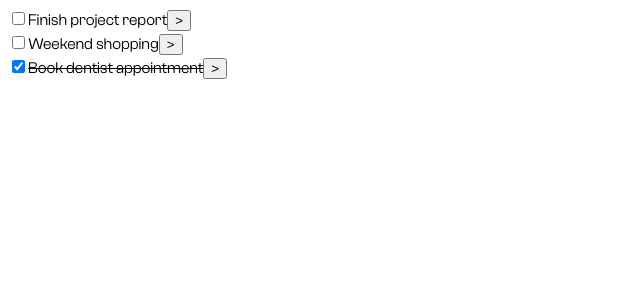
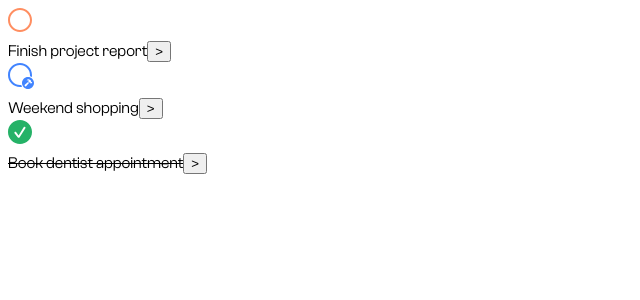
Before and after one commit to jermgn/TaskForge, a Vue app: page / in a window 1280 px wide. Shown: the top 300 px of the page, without its empty margins (0-640 px from the left). Built offline with nearby package versions, Linux system fonts and the light colour scheme.

Commit message:
feat: add TaskStateIcon component

```diff
--- a/src/components/TaskItem.vue
+++ b/src/components/TaskItem.vue
@@ -4,6 +4,7 @@ import SubtaskList from '@/components/SubtaskList.vue';
 import { useTaskStore } from '@/stores/TaskStore';
 import { TaskState } from '@/enums/TaskState';
 import type { Task } from '@/types/Task';
+import TaskStateIcon from './TaskStateIcon.vue';
 
 defineProps<{
     task: Task,
@@ -20,19 +21,13 @@ const toggleOpen = () => {
 </script>
 
 <template>
-    <div>
-        <input
-        type="checkbox"
-        :id="`${task.id}`"
-        :checked="task.state === TaskState.COMPLETED"
-        @change="() => toggleTaskState(task.id)"
-        />
-        <label
-        :for="`${task.id}`"
-        :class="{ completed : task.state === TaskState.COMPLETED }"
-        >
+    <div class="task">
+        <TaskStateIcon @click="toggleTaskState(task.id)" :task="task" />
+
+        <label :class="{ completed : task.state === TaskState.COMPLETED }">
             {{ task.name }}
         </label>
+
         <button @click="toggleOpen">{{ isOpen ? 'v' : '>' }}</button>
     </div>
     <div v-if="isOpen">
--- a/src/components/TaskList.vue
+++ b/src/components/TaskList.vue
@@ -1,6 +1,6 @@
 <script setup lang="ts">
+import TaskItem from '@/components/TaskItem.vue';
 import { useTaskStore } from '@/stores/TaskStore';
-import TaskItem from '@/components/TaskItem.vue';
 
 const taskStore = useTaskStore();
 const { getTasks } = taskStore;
--- /dev/null
+++ b/src/components/TaskStateIcon.vue
@@ -0,0 +1,31 @@
+<script setup lang="ts">
+import { TaskState } from '@/enums/TaskState';
+import type { Task } from '@/types/Task';
+
+defineProps<{
+    task: Task,
+}>();
+</script>
+
+<template>
+    <div v-if="task.state === TaskState.TODO">
+        <svg width="24" height="24" viewBox="0 0 24 24" fill="none" xmlns="http://www.w3.org/2000/svg">
+            <path d="M12 24C18.5647 24 24 18.5529 24 12C24 5.43529 18.5529 0 11.9882 0C5.43529 0 0 5.43529 0 12C0 18.5529 5.44705 24 12 24ZM12 22C6.44705 22 2.01176 17.5529 2.01176 12C2.01176 6.44705 6.43529 2 11.9882 2C17.5411 2 22 6.44705 22 12C22 17.5529 17.5529 22 12 22Z" fill="#FF8E61"/>
+        </svg>
+    </div>
+    <div v-else-if="task.state === TaskState.IN_PROGRESS">
+        <svg width="26" height="26" viewBox="0 0 26 26" fill="none" xmlns="http://www.w3.org/2000/svg">
+            <path d="M11.9883 0C18.553 3.47564e-05 24 5.43532 24 12C24 12.7242 23.9326 13.4347 23.8057 14.126C23.2292 13.7517 22.5948 13.46 21.918 13.2676C21.9697 12.8526 22 12.4298 22 12C22 6.44708 17.5411 2.00003 11.9883 2C6.43535 2 2.01172 6.44706 2.01172 12C2.01172 17.5529 6.44706 22 12 22C12.4298 22 12.8526 21.9697 13.2676 21.918C13.4601 22.595 13.7515 23.23 14.126 23.8066C13.4349 23.9334 12.7244 24 12 24C5.44706 24 6.2511e-06 18.5529 0 12C0 5.4353 5.43535 0 11.9883 0Z" fill="#4184FF"/>
+            <path d="M26 20C26 23.2824 23.2824 26 20 26C16.7235 26 14 23.2824 14 20C14 16.7235 16.7176 14 19.9941 14C23.2765 14 26 16.7235 26 20ZM16.7765 21.8235C16.4588 22.1059 16.4294 22.4177 16.7118 22.7L17.2235 23.2118C17.5059 23.4941 17.8294 23.4706 18.1059 23.1588L20.9764 19.8882L20.0471 18.9706L16.7765 21.8235ZM18.8118 16.8941C18.6647 17.0471 18.6882 17.2059 18.7823 17.3177C18.8588 17.3824 18.9765 17.4235 19.0823 17.3765C19.6823 17.2 20.2118 17.1706 20.6588 17.4353L20.4235 18.0647C20.3235 18.3353 20.3706 18.5235 20.5412 18.6941L21.2294 19.3765C21.3588 19.5118 21.5 19.5353 21.7 19.5L22.1941 19.4L22.4235 19.6353L22.3882 19.9941C22.3706 20.1294 22.3941 20.2176 22.5118 20.3294L22.7412 20.5412C22.8706 20.6647 23.0176 20.6765 23.1529 20.553L24.0824 19.6294C24.2059 19.5118 24.2 19.3529 24.0706 19.2177L23.8412 18.9941C23.7176 18.8706 23.6529 18.853 23.5117 18.8647L23.1529 18.9L22.9176 18.6765L23.0235 18.2412C23.0765 18.0235 23 17.8 22.7647 17.5765L22.1471 16.9588C21.2882 16.1059 19.6941 16.0118 18.8118 16.8941Z" fill="#4184FF"/>
+        </svg>
+    </div>
+    <div v-else>
+        <svg width="24" height="24" viewBox="0 0 24 24" fill="none" xmlns="http://www.w3.org/2000/svg">
+            <path d="M24 12C24 18.5529 18.5647 24 12 24C5.44705 24 0 18.5529 0 12C0 5.43529 5.43529 0 11.9882 0C18.5529 0 24 5.43529 24 12ZM15.6587 7.3294L10.6353 15.4L8.24704 12.3176C7.95293 11.9294 7.69411 11.8235 7.35294 11.8235C6.82352 11.8235 6.41176 12.2588 6.41176 12.7882C6.41176 13.0588 6.51764 13.3176 6.69411 13.5529L9.64704 17.1764C9.95293 17.5882 10.2823 17.7529 10.6823 17.7529C11.0823 17.7529 11.4235 17.5647 11.6706 17.1764L17.1999 8.47058C17.3411 8.22352 17.4941 7.95293 17.4941 7.69411C17.4941 7.14116 17.0118 6.78823 16.4941 6.78823C16.1882 6.78823 15.8823 6.97647 15.6587 7.3294Z" fill="#25B267"/>
+        </svg>
+    </div>
+</template>
+
+<style scoped>
+
+</style>
```
